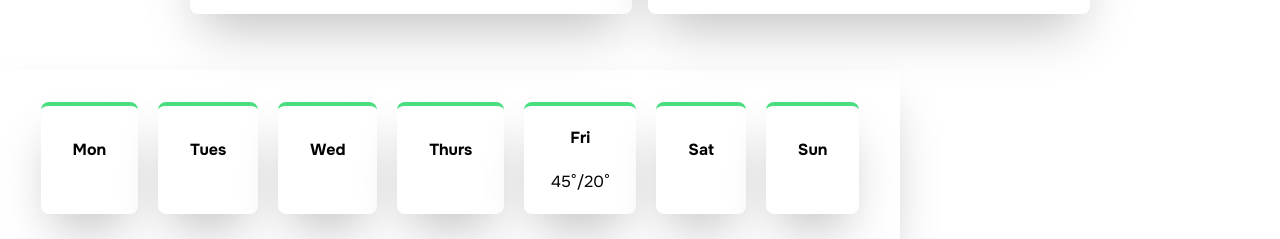
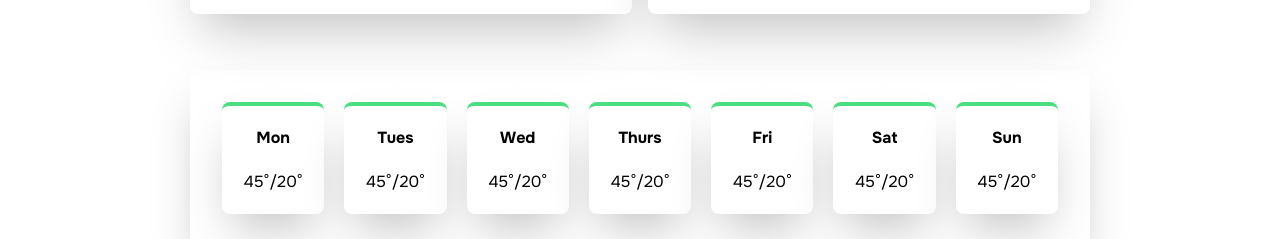
Before and after one commit to santiagomac/weather-app, a React (Vite) app: page / in a window 1280 px wide. Shown: the part 640-879 px from the top of the page. Built offline with nearby package versions, Linux system fonts and the light colour scheme.

Commit message:
update the app tx to the forecast day daily temp

```diff
--- a/src/App.tsx
+++ b/src/App.tsx
@@ -58,42 +58,58 @@ function App() {
           date={data.current?.last_updated}
         />
       </div>
-      <div className="bg-white p-8 rounded-lg shadow-2xl max-w-[900px] flex justify-center gap-5">
+      <div className="bg-white p-8 rounded-lg shadow-2xl max-w-[900px] flex justify-center gap-5 mx-auto my-auto">
         <div
-          className="bg-white/100 p-8
+          className="bg-white/100 p-5
+          w-28
+          h-28
+          gap-4
           rounded-lg
           shadow-2xl
           border-t-4
-          border-green-400"
+          border-green-400 flex flex-col items-center justify-between"
         >
           <h3 className="font-bold">Mon</h3>
+          <p>45°/20°</p>
         </div>
         <div
-          className="bg-white/100 p-8
+          className="bg-white/100 p-5
+          w-28
+          h-28
+          gap-4
           rounded-lg
           shadow-2xl
           border-t-4
-          border-green-400"
+          border-green-400 flex flex-col items-center justify-between"
         >
           <h3 className="font-bold">Tues</h3>
+          <p>45°/20°</p>
         </div>
         <div
-          className="bg-white/100 p-8
+          className="bg-white/100 p-5
+          w-28
+          h-28
+          gap-4
           rounded-lg
           shadow-2xl
           border-t-4
-          border-green-400"
+          border-green-400 flex flex-col items-center justify-between"
         >
           <h3 className="font-bold">Wed</h3>
+          <p>45°/20°</p>
         </div>
         <div
-          className="bg-white/100 p-8
+          className="bg-white/100 p-5
+          w-28
+          h-28
+          gap-4
           rounded-lg
           shadow-2xl
           border-t-4
-          border-green-400"
+          border-green-400 flex flex-col items-center justify-between"
         >
           <h3 className="font-bold">Thurs</h3>
+          <p>45°/20°</p>
         </div>
         <div
           className="bg-white/100 p-5
@@ -109,22 +125,30 @@ function App() {
           <p>45°/20°</p>
         </div>
         <div
-          className="bg-white/100 p-8
+          className="bg-white/100 p-5
+          w-28
+          h-28
+          gap-4
           rounded-lg
           shadow-2xl
           border-t-4
-          border-green-400"
+          border-green-400 flex flex-col items-center justify-between"
         >
           <h3 className="font-bold">Sat</h3>
+          <p>45°/20°</p>
         </div>
         <div
-          className="bg-white/100 p-8
+          className="bg-white/100 p-5
+          w-28
+          h-28
+          gap-4
           rounded-lg
           shadow-2xl
           border-t-4
-          border-green-400"
+          border-green-400 flex flex-col items-center justify-between"
         >
           <h3 className="font-bold">Sun</h3>
+          <p>45°/20°</p>
         </div>
       </div>
     </div>
```
Also changed, not shown: image.png (added), 1 other file (tests, documents, lock files or other folders).
